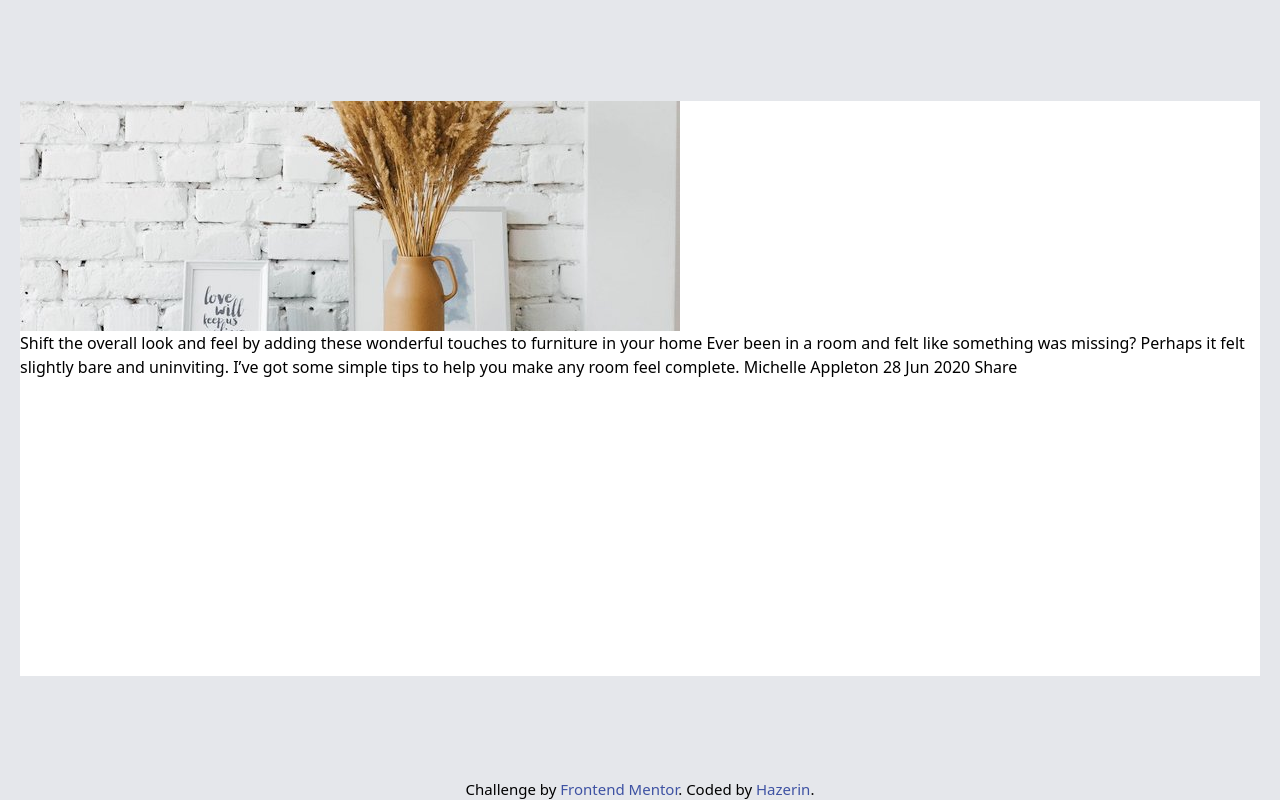
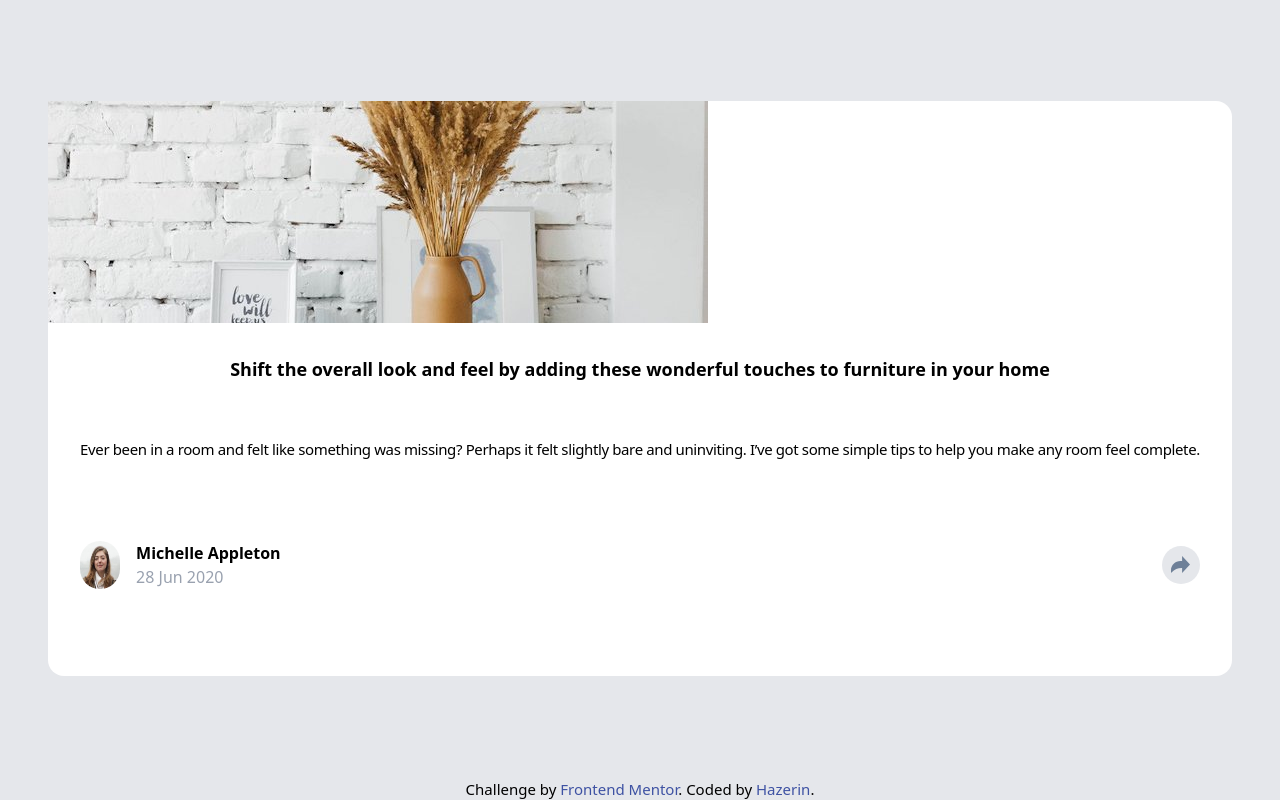
Before and after one commit to Alberto-Vidali/newbie-frontend-challenges, a Vue app in the folder article-preview-component/: page / in a window 1280 px wide. Built offline with nearby package versions, Linux system fonts and the light colour scheme.

Commit message:
checkpoint

```diff
--- a/article-preview-component/src/components/layouts/Layout.vue
+++ b/article-preview-component/src/components/layouts/Layout.vue
@@ -7,7 +7,7 @@
         <header>
 
         </header>
-        <main class="bg-white mx-5 h-[575px]">
+        <main class="bg-white mx-5 h-[575px] rounded-2xl">
             <slot/>
         </main>
         <footer>
--- a/article-preview-component/src/components/pages/Article.vue
+++ b/article-preview-component/src/components/pages/Article.vue
@@ -1,24 +1,51 @@
 <script setup>
+
+    import { ref, onMounted, onUnmounted } from 'vue';
+
+    const shareSocial = ref(0)
 
 </script>
 
 <template>
     <!--Da usare l'inherit per far si che i div più interni abbiano un riferimento se uso le percentuali-->
-    <section class="h-[inherit]">
-        <div class="h-[40%] overflow-hidden">
-            <img class="w-fit" src="/drawers.jpg" alt="">
+    <section class="h-[inherit] overflow-hidden">
+        <div class="h-[38.5%] overflow-hidden">
+            <img class="w-fit overflow-hidden" src="/drawers.jpg" alt="">
         </div>
+
+        <div class="flex flex-col justify-between items-center h-[61.5%] p-8 gap-0">
+            <h1 class="font-semibold text-lg">
                 Shift the overall look and feel by adding these wonderful
                 touches to furniture in your home
+            </h1>
 
+            <p class="text-[15px] pb-6 tracking-tight">
                 Ever been in a room and felt like something was missing? Perhaps
                 it felt slightly bare and uninviting. I’ve got some simple tips
                 to help you make any room feel complete.
+            </p>
 
+
+            <div class="flex justify-around items-center gap-4 w-full" v-if="shareSocial == 0">
+                <div class="flex gap-4 w-full">
+                    <img class="w-[40px] aspect-[1/1] rounded-full" src="/avatar-michelle.jpg" alt="">
+                    <div>
+                        <h2 class="font-semibold">
                             Michelle Appleton
+                        </h2>
+                        <p class="text-gray-400">
                             28 Jun 2020
+                        </p>
+                    </div>
+                </div>
+                <button class="bg-gray-200 w-[40px] aspect-[1/1] flex flex-col justify-center items-center rounded-full">
+                    <img class="w-[50%]" src="/icon-share.svg" alt="Share">
+                </button>
+            </div>
+            <div v-if="shareSocial == 0">
 
-        Share
+            </div>
+        </div>
     </section>
 </template>
 
```
Lines whose indentation alone changed are shown as unchanged.
